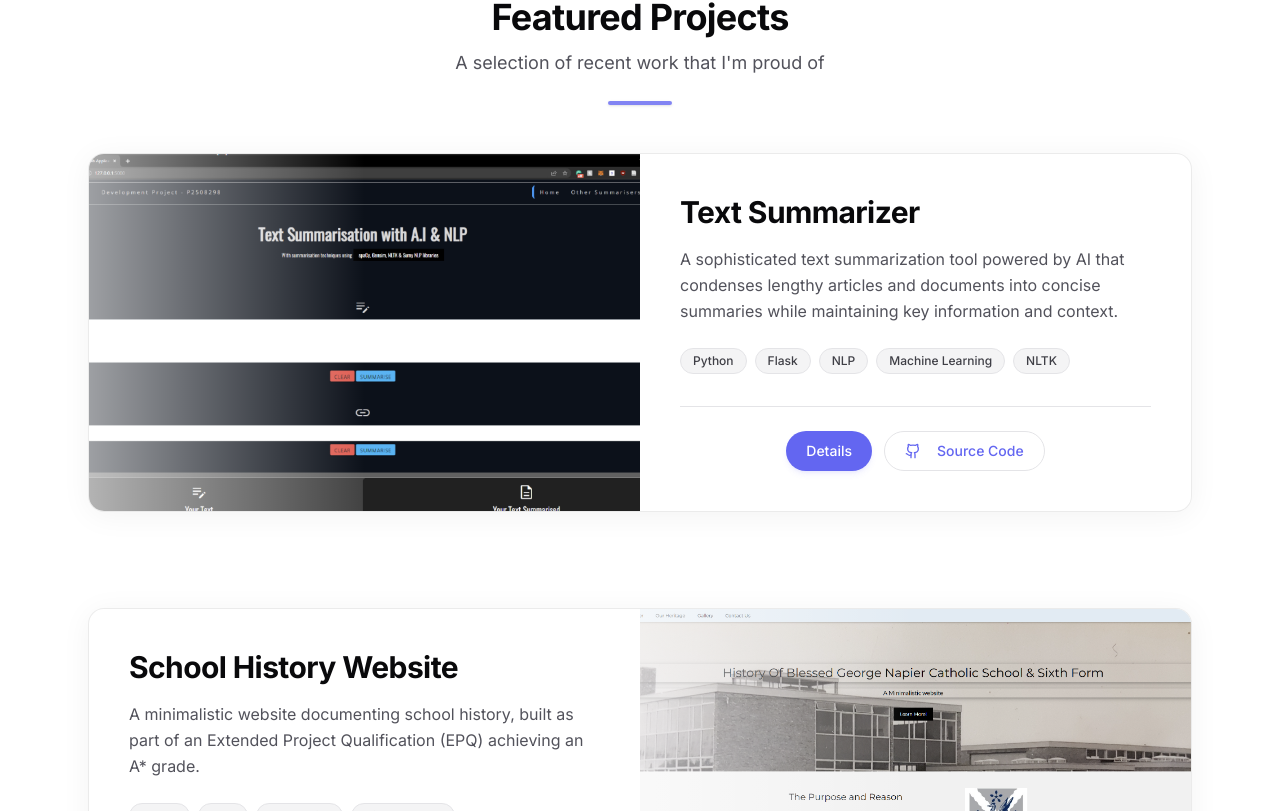
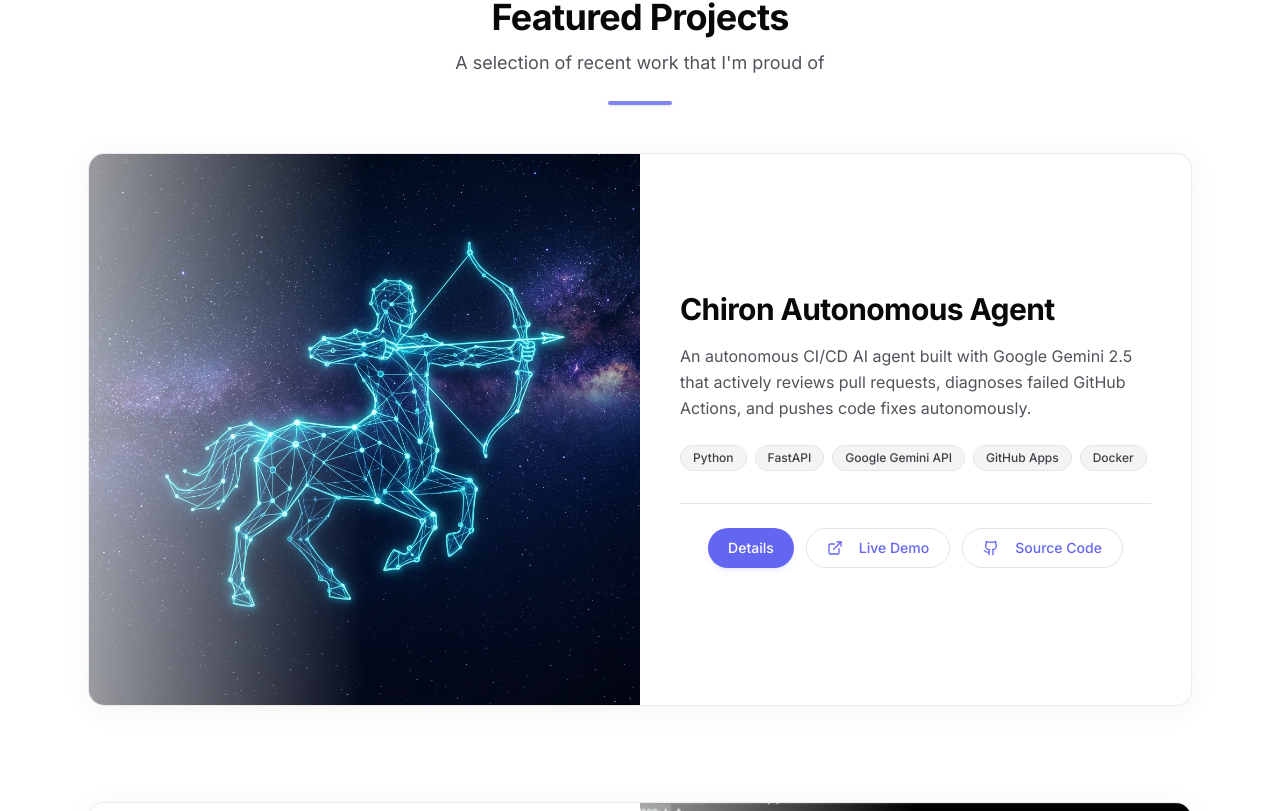
Before and after one commit to EdwinGigi/EdwinGigi.github.io, a React (Vite) app in the folder frontend/: page / in a window 1280 px wide. Shown: the part 1989-2800 px from the top of the page. Built offline with nearby package versions, Linux system fonts and the light colour scheme.

Commit message:
feat: add ProjectDetail page and update portfolio data with Chiron AI project details and media assets

```diff
--- a/frontend/src/data/portfolio-data.json
+++ b/frontend/src/data/portfolio-data.json
@@ -106,6 +106,30 @@
   },
   "projects": [
     {
+      "id": "chiron-ai",
+      "slug": "chiron-ai",
+      "title": "Chiron Autonomous Agent",
+      "description": "An autonomous CI/CD AI agent built with Google Gemini 2.5 that actively reviews pull requests, diagnoses failed GitHub Actions, and pushes code fixes autonomously.",
+      "longDescription": "Chiron is an advanced GitHub App webhook receiver built using FastAPI and Google's Gemini 2.5 Pro. Unlike standard 'AI Code Reviewers' that only leave comments, Chiron acts as a fully autonomous team member. It listens for pull request events to provide intelligent code review, and hooks into CI/CD pipeline failures. Upon a pipeline failure, it downloads the zip logs, extracts the traceback, prompts Gemini for a fix, validates the patch using Tree-sitter, and pushes a brand new Pull Request containing the autonomous fix back to the repository.",
+      "image": "/assets/images/chiron-cover.png",
+      "videoUrl": "/assets/videos/chiron-demo.mp4",
+      "stack": [
+        "Python",
+        "FastAPI",
+        "Google Gemini API",
+        "GitHub Apps",
+        "Docker"
+      ],
+      "features": [
+        "Fully autonomous code remediation loop",
+        "Intelligent CI/CD log parsing and diagnosis",
+        "Webhook receiver handling massive scale events",
+        "Fallback assistant mode for ambiguous failures"
+      ],
+      "githubUrl": "https://github.com/EdwinGigi/chiron",
+      "liveUrl": "https://github.com/EdwinGigi/chiron-sandbox/pulls"
+    },
+    {
       "id": "text-summarizer",
       "slug": "text-summarizer",
       "title": "Text Summarizer",
--- a/frontend/src/pages/ProjectDetail.jsx
+++ b/frontend/src/pages/ProjectDetail.jsx
@@ -89,6 +89,30 @@ export default function ProjectDetail() {
         </div>
 
         <div className="space-y-16">
+          {/* Video Demonstration */}
+          {project.videoUrl && (
+            <motion.section
+              initial={{ opacity: 0, y: 20 }}
+              whileInView={{ opacity: 1, y: 0 }}
+              viewport={{ once: true }}
+            >
+              <SectionHeading title="Live Demonstration" />
+              <div className="mt-6 overflow-hidden rounded-2xl border border-border shadow-2xl shadow-primary/10">
+                <video
+                  src={project.videoUrl}
+                  controls
+                  autoPlay
+                  muted
+                  loop
+                  playsInline
+                  className="w-full h-auto aspect-video object-cover bg-surface-hover"
+                >
+                  Your browser does not support the video tag.
+                </video>
+              </div>
+            </motion.section>
+          )}
+
           {/* Overview */}
           <motion.section
             initial={{ opacity: 0, y: 20 }}
```
Also changed, not shown: frontend/public/assets/images/chiron-cover.png (added), 1 other file (tests, documents, lock files or other folders).
